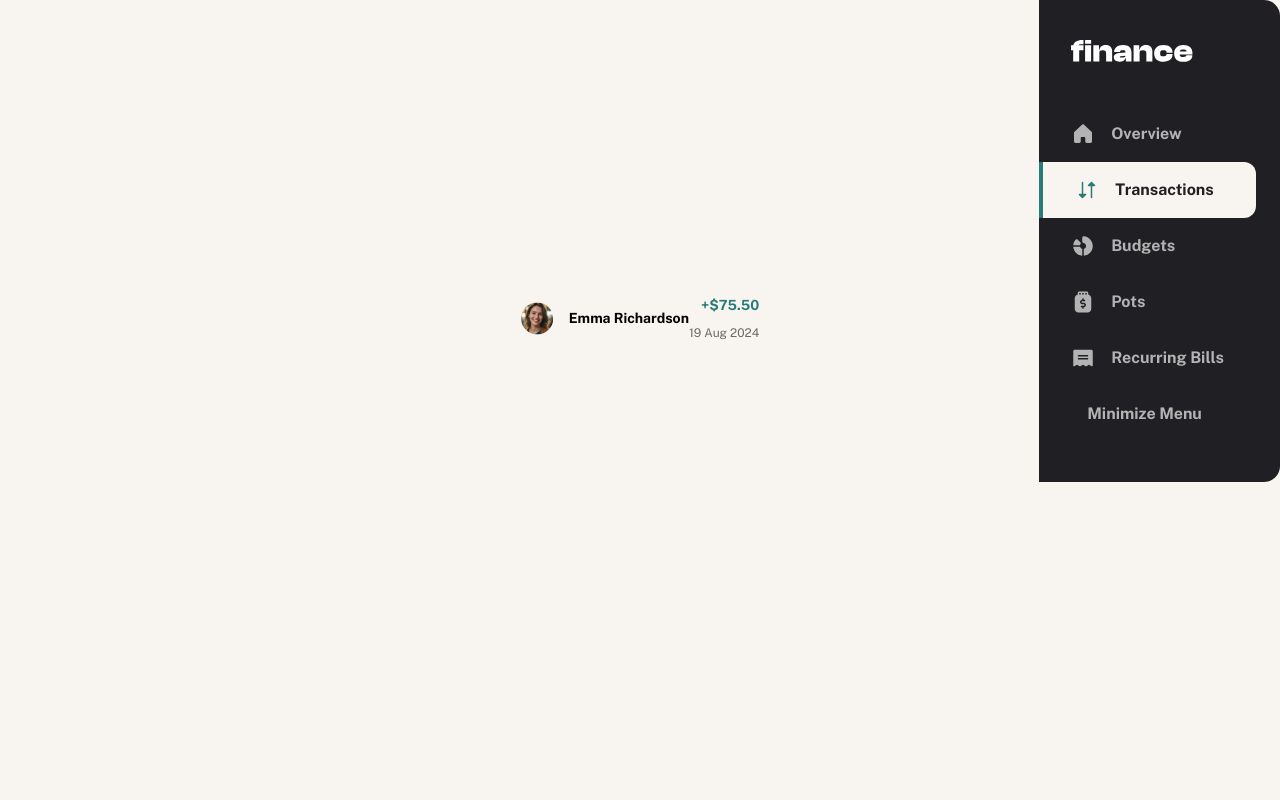
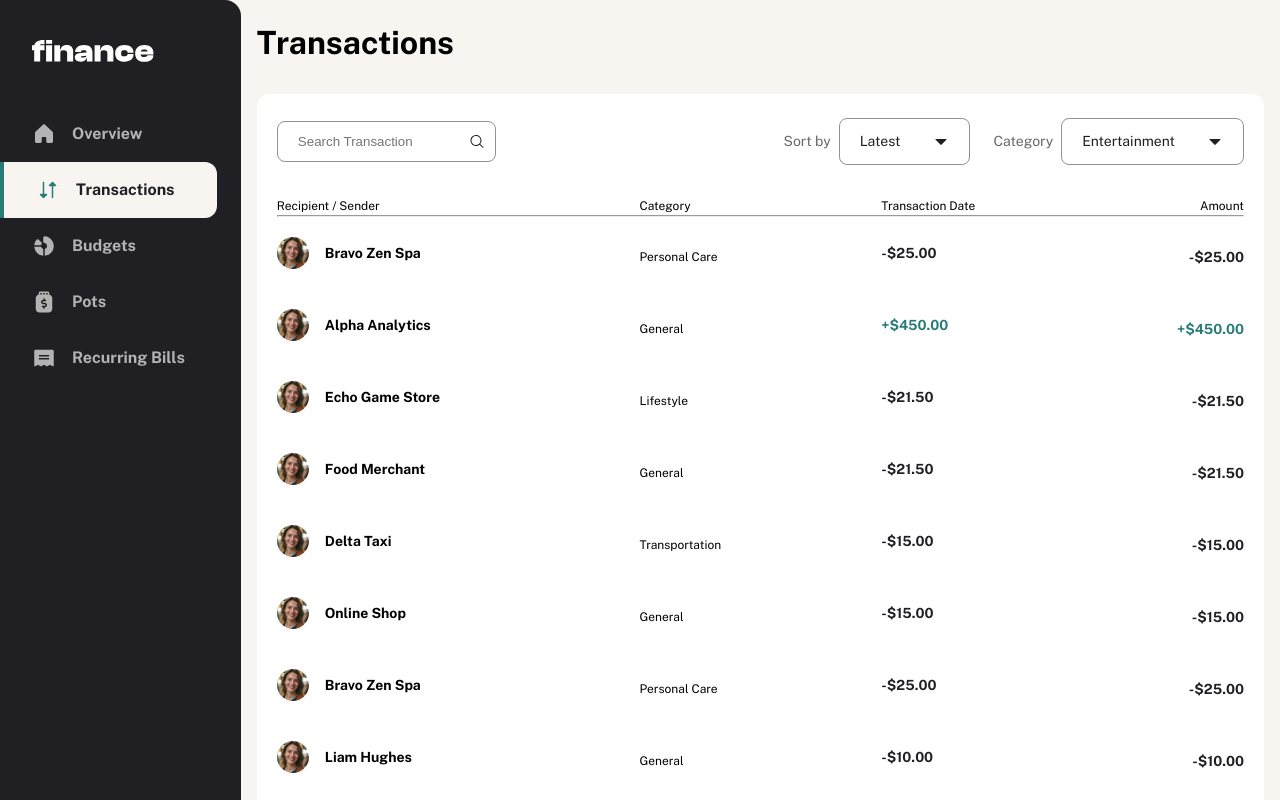
Before and after one commit to yousefmarey12/Finance-Frontend-Mentor, an Angular app: page / in a window 1280 px wide. Shown: the top 800 px of the page. Built offline with nearby package versions, Linux system fonts and the light colour scheme.

Commit message:
Enhance Transaction Component

```diff
--- a/src/app/app.component.html
+++ b/src/app/app.component.html
@@ -6,7 +6,7 @@
     <!-- <app-pots-page class="w-100"></app-pots-page> -->
     <!-- <app-recurring-bill class="w-100"></app-recurring-bill> -->
      <!-- <app-button [state]="{primary: false, secondary: false, tertiary: false, destroy: true }">Recurring Bills</app-button> -->
-      <app-transaction class="center" [isFullScreen]="true"></app-transaction>
+     <app-transactions-page  class="w-100"></app-transactions-page>
     <app-navigation></app-navigation>
 
   </div>
@@ -18,7 +18,7 @@
 }" class="center"></app-pot> -->
   <!-- <app-modal *ngIf="!modalOn" (modalOn)="setModalOff($event)" [budgetKeyReference]="'2'"></app-modal> -->
     <!-- <app-home *ngIf="false"  class="w-100" ></app-home>
-    <app-transactions-page  class="w-100"></app-transactions-page>  -->
+     -->
   <!-- <app-spending-summary class="center"></app-spending-summary> -->
     <!-- <app-budget-detail class="center"></app-budget-detail> -->
 
--- a/src/app/components/medium/transaction-tablet/transaction-tablet.component.css
+++ /dev/null
@@ -1,47 +0,0 @@
-.img-title {
-    display: flex;
-    justify-content: flex-start;
-    align-items: center;
-}
-
-.profile-pic {
-    width: 32px;
-    height: 32px;
-    border-radius: 32px;
-    background: url("/emma-richardson.jpg") lightgray 50% / cover no-repeat;
-}
-
-.container {
-    display: flex;
-
-}
-
-.cell-person {
-    flex: 4;
-}
-
-.cell-category, .cell-date {
-    flex: 1;
-}
-
-.cell-amount {
-    flex: 2;
-}
-
-.cell {
-    display: flex;
-    justify-content: flex-start;
-    align-items: center;
-}
-
-.grey-500 {
-    color: var(--grey-500);
-}
-
-.green {
-    color: var(--secondary-green);
-}
-
-.black {
-    color: var(--grey-900);
-}
--- a/src/app/components/medium/transaction-tablet/transaction-tablet.component.html
+++ /dev/null
@@ -1,35 +0,0 @@
-
-<div *ngIf="isHeader" class="container mx-auto">
-    <div class="cell cell-person img-title w-fit-content">
-        <p class="mt-100 text-preset-5 grey-500">Recipient / Sender</p>
-    </div>
-    <div class="cell cell-category text-align-right w-fit-content">
-        <p class="mt-100 text-preset-5 grey-500">Category</p>
-    </div>
-    <div class="cell cell-date text-align-right w-fit-content">
-        <p class="mt-100 text-preset-5 grey-500">Transaction Date</p>
-    </div>
-    <div class="cell cell-amount w-100 text-align-end w-fit-content">
-        <p class="mt-100 text-preset-5 grey-500 w-100">Amount</p>
-    </div>
-</div>
-<div *ngIf="!isHeader" class="container mt-250 mx-auto">
-    <div class="cell cell-person img-title w-fit-content">
-        <div class="profile-pic">
-
-        </div>
-        <div class="ml-200">
-            <p class="text-preset-4-bold">{{ person }}</p>
-        </div>
-
-    </div>
-    <div class="cell cell-category text-align-right w-fit-content">
-        <p class="mt-100 text-preset-5 grey-500">{{category}}</p>
-    </div>
-    <div class="cell cell-date text-align-right w-fit-content">
-        <p class="mt-100 text-preset-5 grey-500">{{date}}</p>
-    </div>
-    <div class="cell cell-amount w-100 text-align-end w-fit-content">
-        <p class="mt-100 text-preset-4-bold w-100 {{isCredit ? 'green' : 'black'}}">{{isCredit ? '+' : '-'}}${{amount | money}}</p>
-    </div>
-</div>
--- a/src/app/components/small/transaction/transaction.component.css
+++ b/src/app/components/small/transaction/transaction.component.css
@@ -10,7 +10,23 @@
     border-radius: 32px;
     background: url("/emma-richardson.jpg") lightgray 50% / cover no-repeat;
 }
+.cell-person {
+    flex: 3;
+}
 
+ .cell-date {
+    flex: 1;
+}
+
+.cell-category, .cell-amount {
+    flex: 2;
+}
+
+.cell {
+    display: flex;
+    justify-content: flex-start;
+    align-items: center;
+}
 
 .green {
     color: var(--secondary-green);
@@ -25,7 +41,15 @@
 }
 
 
-.container {
+
+
+.transaction {
+    display: flex;
+    justify-content: space-between;
+    align-items: center;
+}
+
+.transaction_fullscreen {
     display: flex;
     justify-content: space-between;
     align-items: center;
--- a/src/app/components/small/transaction/transaction.component.html
+++ b/src/app/components/small/transaction/transaction.component.html
@@ -1,17 +1,38 @@
 
-    <div class="container mt-250 mx-auto">
-    <div class="img-title w-fit-content">
+<div *ngIf="isHeader" class="transaction mx-auto">
+    <div class="cell cell-person img-title ">
+        <p class="mt-100 text-preset-5 grey-500">Recipient / Sender</p>
+    </div>
+    <div class="cell cell-category text-align-start ">
+        <p class="mt-100 text-preset-5 grey-500">Category</p>
+    </div>
+    <div class="cell cell-date text-align-start ">
+        <p class="mt-100 text-preset-5 grey-500">Transaction Date</p>
+    </div>
+    <div class="cell cell-amount w-100 text-align-end ">
+        <p class="mt-100 text-preset-5 grey-500 w-100">Amount</p>
+    </div>
+</div>
+<div class="transaction" *ngIf="!isHeader" >
+
+    <div class="img-title " [ngClass]="{'cell cell-person': isFullScreen}">
         <div *ngIf="hasPhoto" class="profile-pic">
 
         </div>
         <div class="ml-200">
             <p class="text-preset-4-bold">{{ person }}</p>
-            <p class="text-preset-5" style="color: #696868;">{{category}}</p>
+            <p *ngIf="!isFullScreen" class="text-preset-5" style="color: #696868;">{{category}}</p>
         </div>
 
     </div>
-    <div class="value text-preset-4-bold text-align-right w-fit-content {{isCredit ? 'green' : 'black'}}">
+    <div *ngIf="isFullScreen" class="cell cell-category text-align-start ">
+        <p class="mt-100 text-preset-5 grey-500">{{category}}</p>
+    </div>
+    <div class="value text-preset-4-bold text-align-start  {{isCredit ? 'green' : 'black'}}" [ngClass]="{'cell cell-date': isFullScreen}">
         <p>{{isCredit ? '+' : '-'}}${{amount | money}}</p>
-        <p class="mt-100 text-preset-5 grey">19 Aug 2024</p>
+        <p *ngIf="!isFullScreen" class="mt-100 text-preset-5 grey">19 Aug 2024</p>
+    </div>
+    <div *ngIf="isFullScreen" class="cell cell-amount w-100 text-align-end ">
+        <p class="mt-100 text-preset-4-bold w-100 {{isCredit ? 'green' : 'black'}}">{{isCredit ? '+' : '-'}}${{amount | money}}</p>
     </div>
 </div>
--- a/src/app/components/small/transaction/transaction.component.ts
+++ b/src/app/components/small/transaction/transaction.component.ts
@@ -17,4 +17,5 @@ export class TransactionComponent {
   @Input() category: string = ''
   @Input() hasPhoto: boolean = true
   @Input() isFullScreen: boolean = false;
+  @Input() isHeader: boolean = false
 }
--- a/src/app/pages/transactions-page/transactions-page.component.css
+++ b/src/app/pages/transactions-page/transactions-page.component.css
@@ -12,15 +12,16 @@
     gap: 24px;
 }
 
-.transactions-mobile {
+.transactions {
     display: flex;
     flex-direction: column;
     justify-content: space-between;
 }
 
-.transactions-tablet {
+.transactions {
     display: flex;
     flex-direction: column;
+    justify-content: space-between;
 }
 
 .icon {
--- a/src/app/pages/transactions-page/transactions-page.component.html
+++ b/src/app/pages/transactions-page/transactions-page.component.html
@@ -26,13 +26,13 @@
 
         </div>
     </div>
-<div *ngIf="isMobile()"class="transactions-mobile">
-    <app-transaction *ngFor="let transaction of transactions;" [amount]="transaction.amount" [date]="transaction.date" [isCredit]="transaction.isCredit" [category]="transaction.category || ''" [person]="transaction.person"></app-transaction>
+<div *ngIf="isMobile()"class="transactions">
+    <app-transaction *ngFor="let transaction of transactions;" [amount]="transaction.amount" [date]="transaction.date" [isCredit]="transaction.isCredit" [category]="transaction.category || ''" [person]="transaction.person" class="my-200"></app-transaction>
 </div>
-<div *ngIf="!isMobile()" class="w-100">
-  <app-transaction-tablet [isHeader]="true"></app-transaction-tablet>
+<div *ngIf="!isMobile()" class="w-100 transactions">
+  <app-transaction [isHeader]="true"></app-transaction>
   <hr>
-  <app-transaction-tablet *ngFor="let transaction of transactions;" [amount]="transaction.amount" [date]="transaction.date" [isCredit]="transaction.isCredit" [category]="transaction.category || ''" [person]="transaction.person" [isHeader]="false"></app-transaction-tablet>
+  <app-transaction *ngFor="let transaction of transactions;" [amount]="transaction.amount" [date]="transaction.date" [isCredit]="transaction.isCredit" [category]="transaction.category || ''" [person]="transaction.person" [isHeader]="false" [isFullScreen]="true" class="my-250"></app-transaction>
 </div>
 <div class="inner-nav-mobile" *ngIf="isMobile()">
     <div class="transaction-nav p-200">
--- a/src/app/pages/transactions-page/transactions-page.component.ts
+++ b/src/app/pages/transactions-page/transactions-page.component.ts
@@ -5,7 +5,6 @@ import { CommonModule } from '@angular/common';
 import { InputFieldComponent } from '../../components/medium/input-field/input-field.component';
 import { toSignal } from '@angular/core/rxjs-interop';
 import { MediaQueryService } from '../../shared-services/media-query.service';
-import { TransactionTabletComponent } from '../../components/medium/transaction-tablet/transaction-tablet.component';
 import { PaginationBtnComponent } from '../../components/small/pagination-btn/pagination-btn.component';
 import { DropdownComponent } from '../../components/medium/dropdown/dropdown.component';
 import { Dropdown } from '../../shared-interfaces/dropdown.interface';
@@ -13,7 +12,7 @@ import { Dropdown } from '../../shared-interfaces/dropdown.interface';
 @Component({
   selector: 'app-transactions-page',
   standalone: true,
-  imports: [TransactionComponent, CommonModule, InputFieldComponent, TransactionTabletComponent, PaginationBtnComponent, DropdownComponent  ],
+  imports: [TransactionComponent, CommonModule, InputFieldComponent, PaginationBtnComponent, DropdownComponent  ],
   templateUrl: './transactions-page.component.html',
   styleUrl: './transactions-page.component.css'
 })
```
Also changed, not shown: src/app/components/medium/transaction-tablet/transaction-tablet.component.ts (deleted, +0 -19 lines), 1 other file (tests, documents, lock files or other folders).
